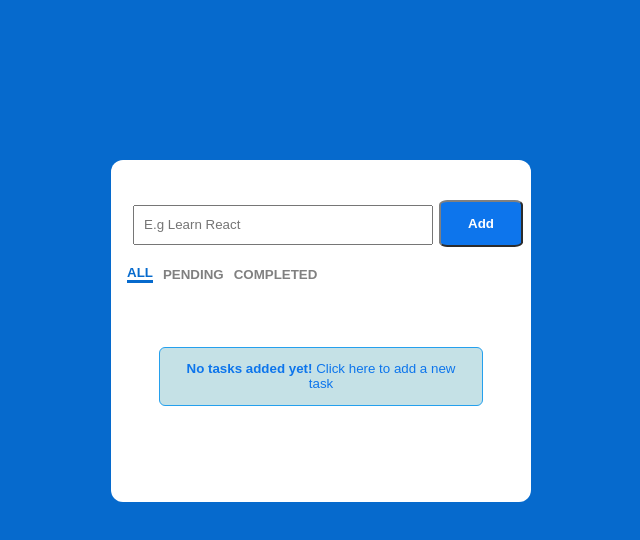
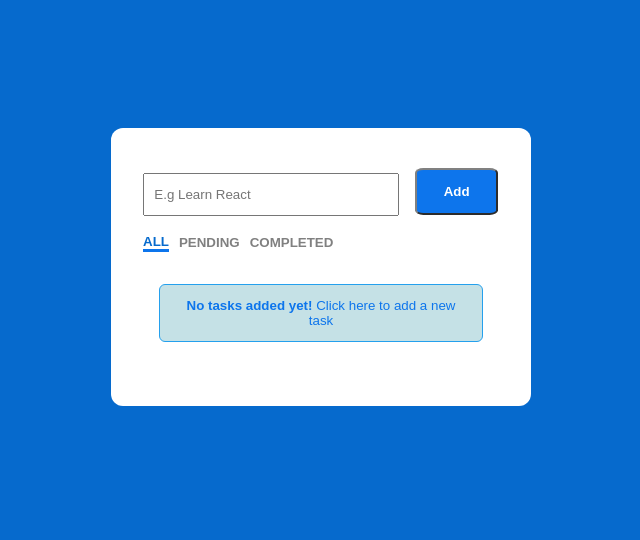
Before and after one commit to alinauman02/to-do-list-app, a React (Create React App) app in the folder frontend/: page / in a window 1280 px wide. Shown: the top 540 px of the page, without its empty margins (319-959 px from the left). Built offline with nearby package versions, Linux system fonts and the light colour scheme; no server answers.

Commit message:
css improvement and error box

```diff
--- a/frontend/src/App.css
+++ b/frontend/src/App.css
@@ -1,3 +1,8 @@
+:root {
+  --sky-blue-0: #066acd;
+  --sky-blue-1: #24a0ed;
+  --sky-blue-2: #0d75ec;
+}
 * {
   margin: 0;
   padding: 0;
@@ -5,14 +10,14 @@
 }
 
 body {
-  background-color: #066acd;
+  background-color: var(--sky-blue-0);
 }
 
 .todo-app-wrapper {
   display: flex;
   align-items: center;
   justify-content: center;
-  margin: 10rem;
+  margin: 8rem;
 }
 
 .card {
@@ -23,15 +28,15 @@ body {
 }
 
 .input-todo:hover {
-  border-color: #24a0ed;
+  border-color: var(--sky-blue-1);
 }
 
 .msg-box {
   text-align: center;
   padding: 1em 1em;
-  margin: 4rem 2rem;
+  margin: 2rem 2rem;
   border-radius: 6px;
-  border: 1px solid #24a0ed;
+  border: 1px solid var(--sky-blue-1);
   background-color: #c5e1e6;
 }
 
@@ -42,7 +47,7 @@ body {
 
 .add-button {
   padding: 0.5em 2em;
-  background-color: #0d75ec;
+  background-color: var(--sky-blue-2);
   border-color: gray;
   height: 47px;
   margin-top: 0.5rem;
@@ -50,7 +55,7 @@ body {
 }
 
 .add-button:hover {
-  background-color: #24a0ed;
+  background-color: var(--sky-blue-1);
 }
 
 .inline-block {
@@ -70,5 +75,18 @@ body {
 }
 
 .msg-text {
-  color: #0d75ec;
+  color: var(--sky-blue-2);
 }
+
+.error-box {
+  text-align: center;
+  padding: 1em 1em;
+  margin: 1rem 2rem;
+  border-radius: 6px;
+  border: 1px solid var(rgb(150, 44, 44));
+  background-color: #ce988b;
+}
+
+.error-text {
+  color: black;
+}
--- a/frontend/src/App.tsx
+++ b/frontend/src/App.tsx
@@ -11,12 +11,15 @@ function App() {
   const [loading, setLoading] = useState(true);
   const [selectedFilter, setSelectedFilter] = useState<Category>(Category.ALL);
   const inputRef = useRef<HTMLInputElement | null>(null);
+  const [error, setError] = useState<boolean>(false);
 
   const changeFilter = (check: Category): void => {
+    setError(false);
     loadTodos(check);
   };
 
   const onChangeTodo = async (id: string, isDone: boolean) => {
+    setError(false);
     changeTodo(id, isDone);
     if (
       selectedFilter === Category.COMPLETED ||
@@ -52,10 +55,11 @@ function App() {
   );
 
   const onAddTodo = async (event: FormEvent<HTMLFormElement>) => {
+    setError(false);
     event.preventDefault();
     const trimmedTodoDescription: string = newTodoDescription.trim();
     if (trimmedTodoDescription.length === 0) {
-      alert("Enter valid description!");
+      setError(true);
     } else {
       try {
         const response = await addTodo(trimmedTodoDescription);
@@ -75,6 +79,7 @@ function App() {
   };
 
   const onDeleteTodo = async (id: string) => {
+    setError(false);
     const status = await deleteTodo(id);
 
     if (status) {
@@ -83,10 +88,12 @@ function App() {
   };
 
   const onFocusInput = () => {
+    setError(false);
     inputRef.current?.focus();
   };
 
   const onChange = (name: string, value: string) => {
+    setError(false);
     setNewTodoDescription(value);
   };
 
@@ -148,6 +155,13 @@ function App() {
           changeFilter={changeFilter}
         />
         {content}
+        {error && (
+          <button onClick={onFocusInput} className="msg-box error-box">
+            <p className="error-text">
+              <b> Wrong description!</b> Please enter valid task
+            </p>
+          </button>
+        )}
       </div>
     </div>
   );
--- a/frontend/src/components/Filters/Filters.css
+++ b/frontend/src/components/Filters/Filters.css
@@ -4,7 +4,7 @@
 }
 
 .category-buttons:hover {
-  color: #066acd;
+  color: var(--sky-blue-0);
   font-weight: bold;
   cursor: pointer;
 }
@@ -12,16 +12,17 @@
 .filter-list {
   display: flex;
   list-style-type: none;
-  margin: 0;
+
   padding: 0;
   overflow: hidden;
   color: gray;
   cursor: pointer;
+  margin-left: 1rem;
 }
 
 .selected-filter {
-  color: #066acd;
-  border-bottom: #066acd solid;
+  color: var(--sky-blue-0);
+  border-bottom: var(--sky-blue-2) solid;
   font-weight: bold;
 }
 
--- a/frontend/src/components/Input/Input.css
+++ b/frontend/src/components/Input/Input.css
@@ -1,8 +1,8 @@
 .input-todo {
-  width: 300px;
-  height: 40px;
+  width: 256px;
+  height: 43px;
   padding: 0.7em;
   margin-top: 0.8rem;
-  margin-right: 0.5em;
-  margin-left: 1em;
+  margin-left: 1rem;
+  margin-right: 1rem;
 }
--- a/frontend/src/components/TodoList/TodoList.css
+++ b/frontend/src/components/TodoList/TodoList.css
@@ -1,4 +1,4 @@
 .ul-todos {
-  margin-top: 3rem;
+  margin-top: 2rem;
   list-style-type: none;
 }
--- a/frontend/src/components/TodoListItem/TodoListItem.css
+++ b/frontend/src/components/TodoListItem/TodoListItem.css
@@ -1,5 +1,5 @@
 .list-item {
-  padding: 0.8em 1.6em;
+  padding: 0.5em 1.2em;
   margin: 0.8rem;
   border-radius: 6px;
   border: 1px solid #939697;
```
